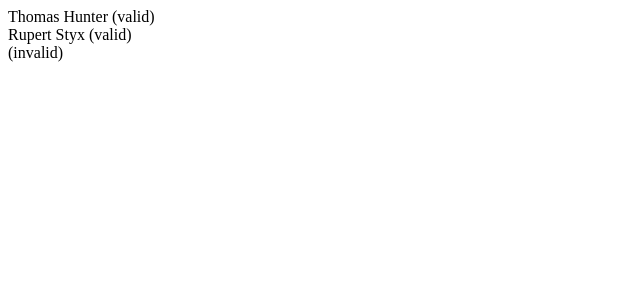
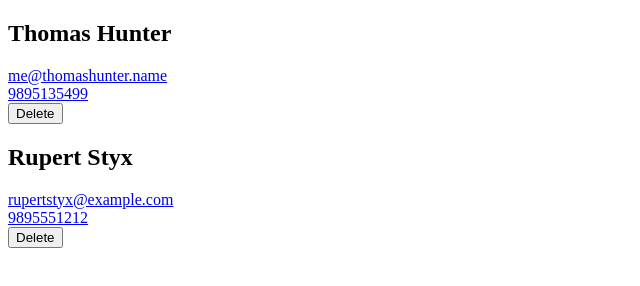
Before and after one commit to Thwipshot/backbone-app-practice, a plain HTML site: page project/index.html in a window 1280 px wide. Shown: the whole page, without its empty margins (0-640 px from the left). Drawn offline with Linux system fonts and the light colour scheme.

Commit message:
additional files added for the views example in the book

```diff
--- a/project/index.html
+++ b/project/index.html
@@ -12,8 +12,18 @@
     <div id="display">
       <div class="listing">Houston, we have a problem.</div>
     </div>
+    <script id="template-contact" type="template">
+      <div class="contact">
+        <h2><%-firstName%><% if (lastName) { %> <%-lastName%><% } %></h2>
+        <a href="mailto:<%-email%>"><%-email%></a><br />
+        <a href="tel:<%-phoneNumber%>"><%-phoneNumber%></a><br />
+        <button class="delete">Delete</button>
+      </div>
+    </script>
   </body>
   <script src="scripts/main.js"></script>
   <script src="scripts/models/contact.js"></script>
   <script src="scripts/collections/contact.js"></script>
+  <script src="scripts/views/contact.js"></script>
+  <script src="scripts/views/directory.js"></script>
 </html>
--- a/project/scripts/main.js
+++ b/project/scripts/main.js
@@ -1,7 +1,9 @@
 var App = {
   Models: {},
   Collections: {},
-  Contacts: null
+  Views: {},
+  Contacts: null,
+  Directory: null
 };
 
 $(function() { // Run this code when the DOM is ready
@@ -23,21 +25,13 @@ $(function() { // Run this code when the DOM is ready
     email: 'rupertstyx@example.com'
   });
 
-  App.Contacts.add({});
+  App.Directory = new App.Views.Directory({
+    el: $('#display')
+  });
 
-  var contactListing = '';
-  App.Contacts.each(function(contact) {
-    contactListing += "<div>" +
-    contact.get('firstName') + " " +
-    contact.get('lastName') + " ";
+  App.Directory.render();
 
-    if (contact.isValid()) {
-      contactListing += "(valid)";
-    } else {
-      contactListing += "(invalid)";
-    }
-
-    contactListing += "</div>";
-  });
-  $('#display').html(contactListing);
+  App.Contacts.on('add remove', function() {
+    App.Directory.render();
+  })
 });
--- /dev/null
+++ b/project/scripts/views/contact.js
@@ -0,0 +1,26 @@
+App.Views.Contact = Backbone.View.extend({
+  template: _.template(
+    $('#template-contact').html()
+  ),
+
+  $container: null,
+
+  initialize: function(options) {
+    _.bindAll(this, 'render', 'insert');
+
+    this.$container = options.$container;
+
+    this.listenTo(this.model, 'change', this.render);
+    this.insert();
+  },
+
+  render: function() {
+    this.$el.html(this.template(this.model.attributes));
+
+    return this;
+  },
+
+  insert: function() {
+    this.$container.append(this.$el);
+  }
+});
--- /dev/null
+++ b/project/scripts/views/directory.js
@@ -0,0 +1,18 @@
+App.Views.Directory = Backbone.View.extend({
+  initialize: function() {
+    _.bindAll(this, 'render');
+  },
+
+  render: function() {
+    var $container = this.$('.listing').empty();
+
+    App.Contacts.each(function(contact) {
+      new App.Views.Contact({
+        model: contact,
+        $container: $container
+      }).render();
+    });
+
+    return this;
+  }
+});
```
